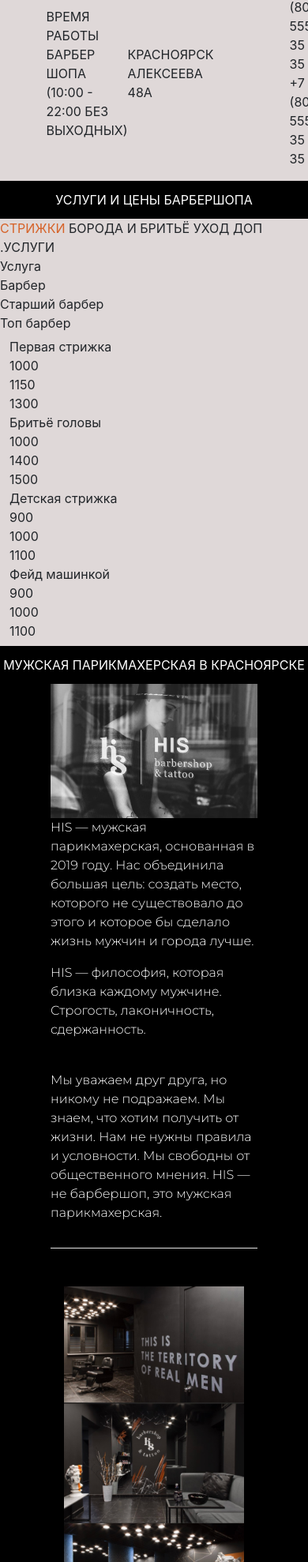
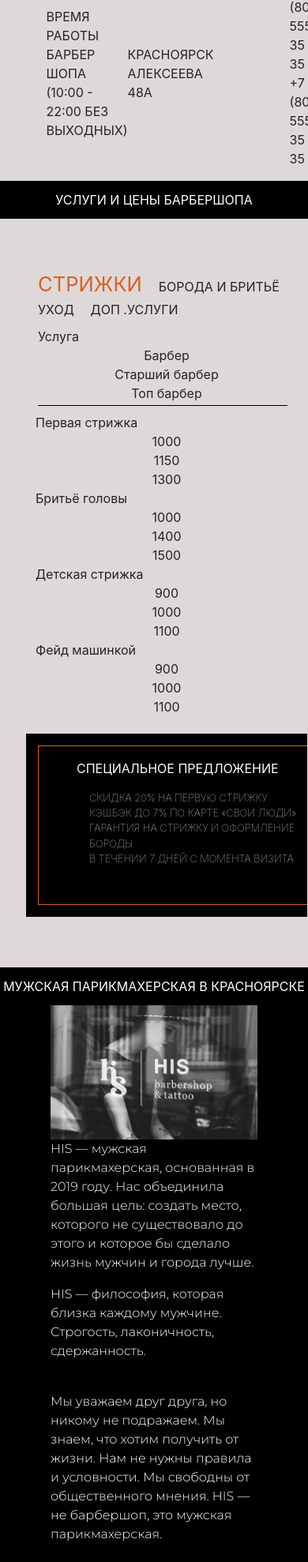
Before and after one commit to nickita38r/HIS, a Django app: page / in a window 390 px wide; the page is wider, and only the part inside the window is pictured. Shown: the part 262-2240 px from the top of that part at 79% size. Run offline with Django 4.2, Linux system fonts and the light colour scheme; data comes from the database, SQL or seed files in the repository; some libraries are stand-ins or nearby versions.

Commit message:
почти все сделал вроде

```diff
--- a/his_barber/mainapp/templates/base.html
+++ b/his_barber/mainapp/templates/base.html
@@ -14,6 +14,7 @@
     <link rel="stylesheet" href="{% static 'slick/slick.css' %}">
     <link rel="stylesheet" href="{% static 'slick/slick-theme.css' %}">
     <link rel="stylesheet" href="{% static 'css/style-slider.css' %}">
+    <link rel="stylesheet" href="{% static 'css/footer.css' %}">
 
 
     <title>HIS</title>
@@ -79,6 +80,7 @@
                   <div class="col-md-3">Старший барбер</div>
                   <div class="col-md-3">Топ барбер</div>
                 </div>
+                <hr color="#000000">
                 {% for type in types %}
                   <div id="{{type.name}}" class="tabcontent">
                     {% for item in type.price.all %}
@@ -92,9 +94,13 @@
                   </div>
                 {% endfor %}
               </div>
+
             </div>
-            <div class="col-md-4"></div>
+
+            <div class="spec col-md-4"><div class="text_spec"><p> СПЕЦИАЛЬНОЕ ПРЕДЛОЖЕНИЕ </p>  <p class="spec_text">СКИДКА 20% НА ПЕРВУЮ СТРИЖКУ <br> КЭШБЭК ДО 7% ПО КАРТЕ «СВОИ ЛЮДИ»<br> ГАРАНТИЯ НА СТРИЖКУ И ОФОРМЛЕНИЕ БОРОДЫ<br>
+              В ТЕЧЕНИИ 7 ДНЕЙ С МОМЕНТА ВИЗИТА</p></div></div>
           </div>
+
         </div>
         <div class="price">
 
@@ -159,8 +165,8 @@
               {{barber.lastName}}
               {{barber.firstName}}<br>
               <div class="team_text_up">
-                <hr color="#fff" size="20" width="130">
-              <a class="semi-transparent-button" href="{{barber.get_absolute_url}}">перейти</a>
+                <hr color="#fff"  width="140" >
+              <a class="semi-transparent-button" href="{{barber.get_absolute_url}}">ЗАПИСАТЬСЯ К БАРБЕРУ</a>
               </div>
               </div>
             </div>
@@ -180,7 +186,7 @@
             <div class="card" >
               <img src="{{image.image.url}}" alt="" style="aspect-ratio: 2 / 3;" ;>
               <div class="work_text">
-                <p>Текст синего цвета</p>
+                Работу выполнил Иван Иванов
               </div>
             </div>
           </div>
@@ -188,14 +194,11 @@
         </div>
       </div>
 
-
       <div class="title">
         <div class="title-text" >
           ЧАСТО ЗАДАВАЕМЫЕ ВОПРОСЫ
         </div>
       </div>
-
-
 
       <div class="accordion">
           <div class="row">
@@ -230,7 +233,6 @@
               </details>
               {% endfor %}
             </div>
-
           </div>
       </div>
       <div class="title">
@@ -238,8 +240,6 @@
           ОТЗЫВЫ
         </div>
       </div>
-
-
 
 
       <div class="reviews_all">
@@ -262,7 +262,32 @@
             </div>
           </div>
         </div>
+        <div class="row">
+          <div class="col-md-3">
+            <div class="head_reviews">
+              <span class="head">
+                <p style="margin : 0;">
+                  ВЛАДИМИР КАИНОВ
+                  ★★★★★  10.20.2022
+                </p>
+              </span>
+            </div>
+            <div class="body_reviews">
+              <span class="reviews"></span>
+                <p>
+                  Лучший барбершоп из тех, что я успел посетить в Красноярске. Арт-директор — топовый барбер. Недешево, но цена оправдана.
+                </p>
+              </span>
+            </div>
+          </div>
+        </div>
       </div>
+      <div class="footer">
+      <img src="{% static 'img/footer.jfif' %}"   alt="foto2">
+      <footer >
+      </footer>
+      </div>
+
     <script type="text/javascript">
       window.addEventListener("scroll", function(){
           var header = document.querySelector("header");
--- /dev/null
+++ b/his_barber/static/css/footer.css
@@ -0,0 +1,4 @@
+.footer {
+    height: 5rem;
+    background-color: black;
+}
--- a/his_barber/static/css/style-hearstyle.css
+++ b/his_barber/static/css/style-hearstyle.css
@@ -12,6 +12,10 @@
   position: absolute;
   bottom: 0;
   color: rgb(255, 255, 255);
+  opacity: 0.8;
+  font-size: 0.7rem;
+  margin: 1% 25%;
+  white-space:nowrap;
 
 
 }
--- a/his_barber/static/css/style-priceList.css
+++ b/his_barber/static/css/style-priceList.css
@@ -1,13 +1,76 @@
 .tab {
     overflow: hidden;
+  }
+
+  .tab a {
+    padding-right: 5%;
+  }
+
+  .price .offer {
+    padding-top: 3%;
+    text-align: center;
+    width: 100%;
+    margin-right: 5rem;
+  }
+
+  .offer .col-md-4 {
+    text-align: left;
+  }
+
+  .offer hr {
+    margin-left: 0;
+    margin-top: 1%;
+    margin-right: 3%;
+    margin-bottom: 1%;
+
   }
 
   .tab a.active
   {
     color: #D66228;
+    font-size: 1.6rem;
   }
+
   .tabcontent {
     display: none;
     padding: 6px 12px;
     border-top: none;
+    text-align: center;
   }
+
+  .tabcontent .col-md-4 {
+    padding-left:  0;
+  }
+
+  .price {
+    margin-top: 4em;
+    margin-bottom: 4em;
+    margin-left: 3em;
+    margin-right: 1em;
+
+  }
+
+  .spec {
+    margin-top: 1rem;
+    color: #fcfcfc;
+    background-color: black;
+    padding-top: 15px;
+    padding-left: 15px;
+    padding-bottom: 15px;
+    padding-right: 0;
+  }
+
+  .text_spec {
+    padding-top: 1rem;
+    padding-left: 3rem;
+    border-top:1px solid #D66228;
+    border-left: 1px solid #D66228;
+    border-bottom: 1px solid #D66228;
+  }
+
+  .spec .spec_text {
+    padding-left: 1rem;
+    font-size: 0.8rem;
+    font-weight: lighter;
+    padding-bottom: 2rem;
+  }
--- a/his_barber/static/css/style-reviews.css
+++ b/his_barber/static/css/style-reviews.css
@@ -3,6 +3,7 @@
     margin-left: 5em;
     margin-right: 5em;
     margin-top: 4em;
+
 
 }
 .head_reviews {
@@ -10,11 +11,13 @@
     color: aliceblue;
     word-wrap: break-word;
     font-size: 0.9em;
+    padding: 4%;
 
 
 }
 .head_reviews .head {
     margin-bottom: 100em;
+    text-align: left;
 }
 
 .body_reviews  {
@@ -22,4 +25,7 @@
     color: black;
     word-wrap: break-word;
     font-size: 0.8em;
+    padding: 2%;
+    margin-bottom: 5%;
+    border: 2px solid #000000;
 }
--- a/his_barber/static/js/script.js
+++ b/his_barber/static/js/script.js
@@ -57,3 +57,16 @@ $('.block-uns-work').slick({
 
   ]
 });
+
+$('reviews_all').slick({
+  rows: 2,
+  slidesToShow: 3,
+  responsive: [
+      {
+      breakpoint: 768,
+      settings: {
+         slidesToShow: 1
+      }
+     }
+   ]
+ });
```
Also changed, not shown: his_barber/static/css/style-slider.css (+27 -15 lines), his_barber/static/img/footer.jfif (added).
